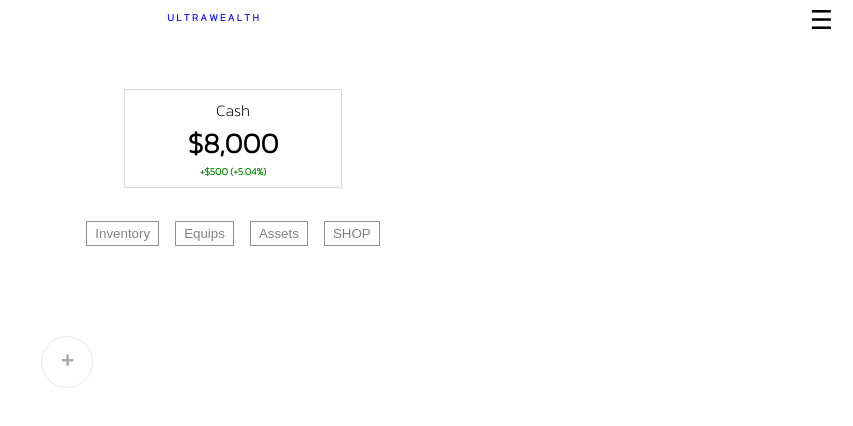
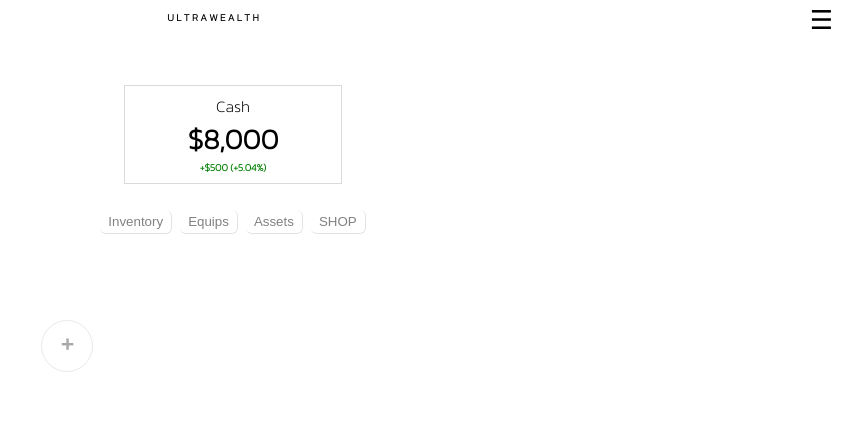
Before and after one commit to kodawarii/ultrawealth-mvp, a React (Create React App) app: page /#/ in a window 1280 px wide. Shown: the top 426 px of the page, without its empty margins (427-1280 px from the left). Built offline with nearby package versions, Linux system fonts and the light colour scheme.

Commit message:
Minor bug fixes

```diff
--- a/src/App.js
+++ b/src/App.js
@@ -57,7 +57,7 @@ export default class App extends Component  {
       found: 0
     });
 
-    currUserData.cash -= data.price;
+    currUserData.cash -= data.cost;
 
     this.setState({userdata: currUserData});
   }
--- a/src/DisplayComponents/TitleNav.css
+++ b/src/DisplayComponents/TitleNav.css
@@ -11,6 +11,7 @@
 
 .Title a{
     text-decoration: none;
+    color: black;
 }
 
 .MenuBtn{
--- a/src/GameComponents/DataDisplay.css
+++ b/src/GameComponents/DataDisplay.css
@@ -6,7 +6,7 @@
 .DataDisplay-1Data-ul, .DataDisplay-2Buttons-ul li{
   list-style: none;
   display: inline-block;
-  margin: 8px;
+  margin: 4px;
 }
 
 .DataDisplay-btn{
@@ -14,7 +14,10 @@
   padding: 4px 8px 4px 8px;
   outline: none;
   color: rgb(129, 129, 129);
-  border: 1px solid rgba(0, 0, 0, 0.432);
+  border: none;
+  border-bottom: 1px solid rgba(0, 0, 0, 0.11);
+  border-right: 1px solid rgba(0, 0, 0, 0.11);
+  border-radius: 6px;
   cursor: pointer;
 }
 
--- a/src/MockData/user2.js
+++ b/src/MockData/user2.js
@@ -65,7 +65,7 @@ function getMockAssets(){
 
     temp.push({
         type: "material",
-        id: "GLD",
+        id: "GOLD",
         cost: 200,
         level: 1
     });
```
